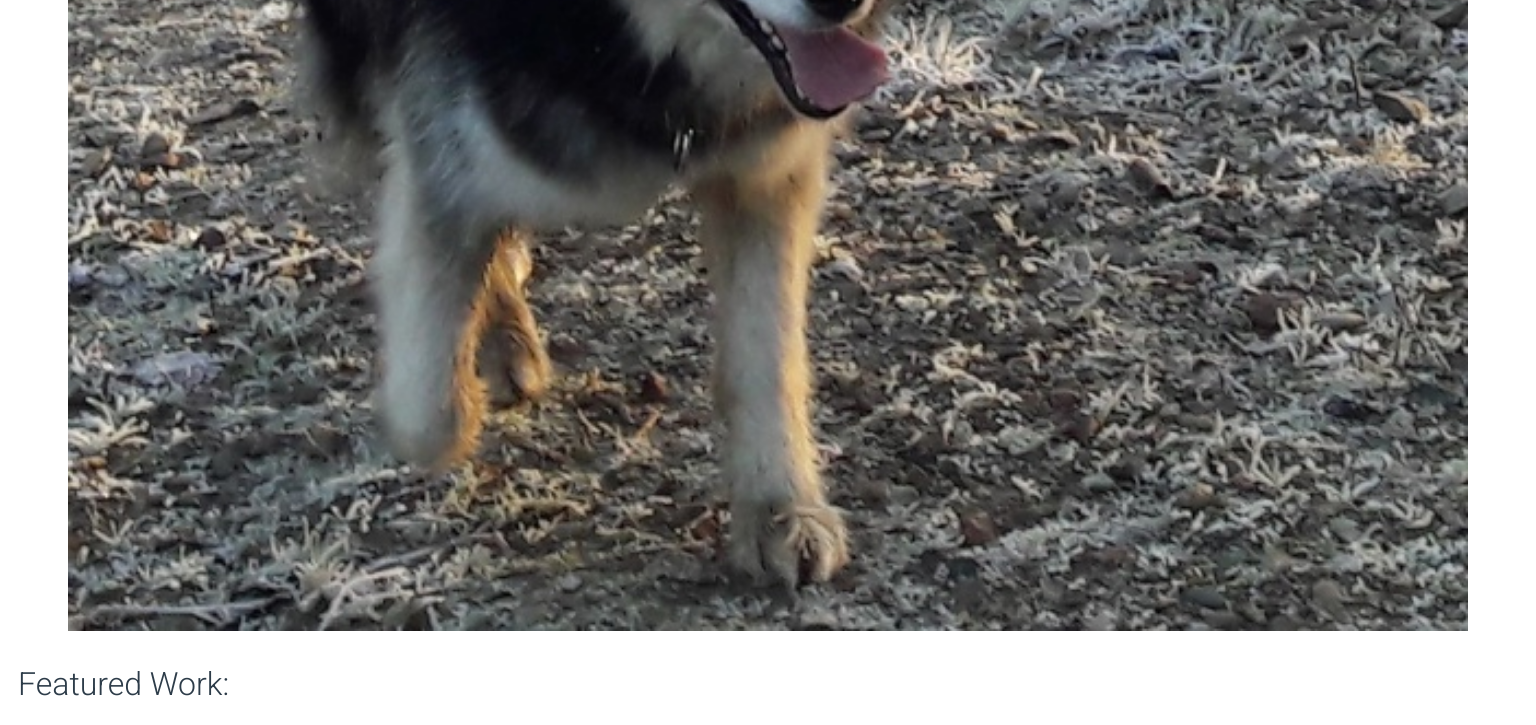
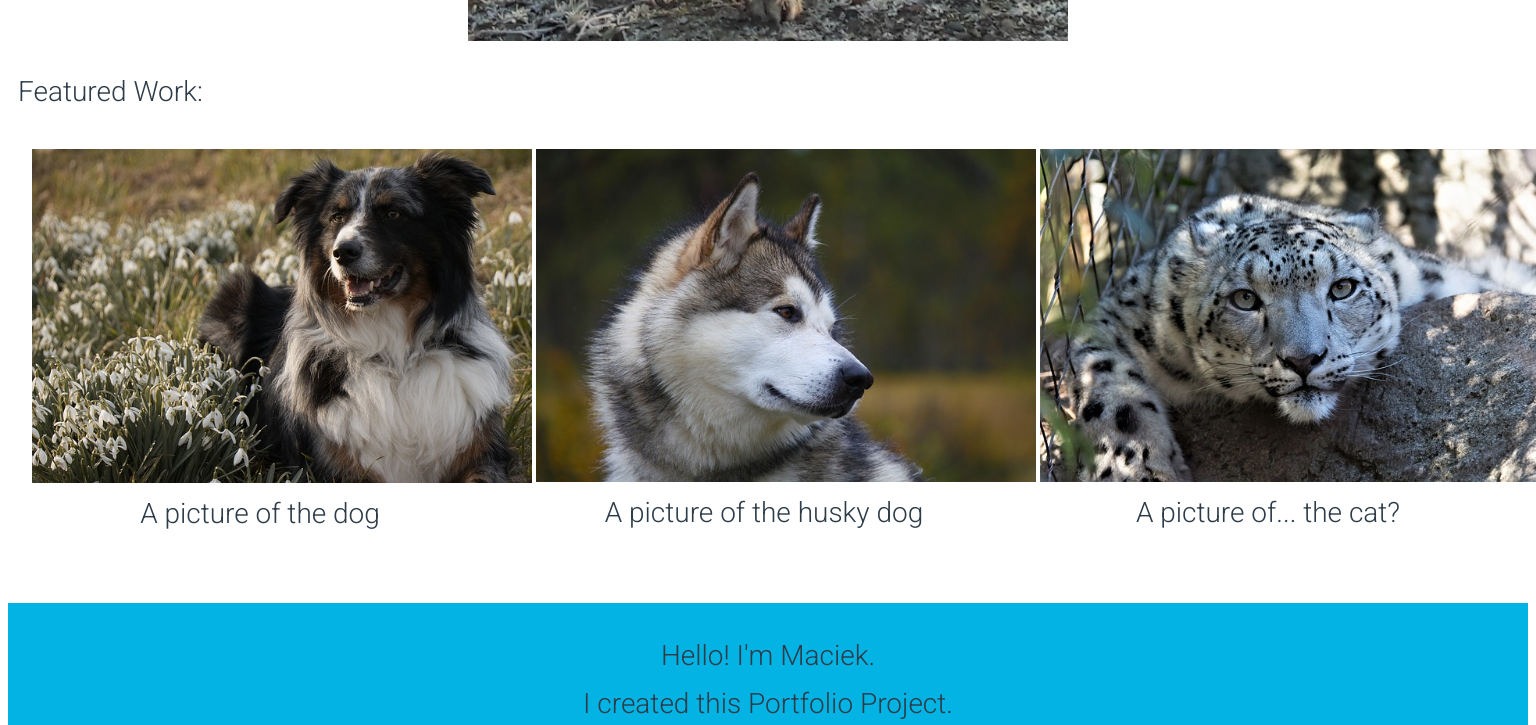
Before and after one commit to MaciekGrr/Portfolio, a plain HTML site: page index.html in a window 1536 px wide. Shown: the part 560-1285 px from the top of the page. Drawn offline with Linux system fonts and the light colour scheme; files whose address does not match are found by name.

Commit message:
Add files via upload

```diff
--- a/css/styles.css
+++ b/css/styles.css
@@ -1,12 +1,8 @@
-
-
-
-html,body {
+html, body {
   box-sizing: border-box;
   font-family: 'Roboto', sans-serif;
   color: #2d3c49;
 }
-
 
 header {
   text-align: right;
@@ -17,13 +13,12 @@ header {
   border-color: #7d97ad;
   border-bottom-style: solid;
   border-width: medium;
-    width: 100%;
 }
 
 p {
   padding: 10px 10px 5px;
   margin: 0;
-  font-size: 22px;
+  font-size: 16px;
   font-weight: 300;
   height: auto;
 }
@@ -32,7 +27,7 @@ p {
   text-transform: uppercase;
 }
 
-.bold  {
+.bold {
   font-weight: 500;
 }
 
@@ -53,12 +48,15 @@ h1, h2, h3, h4, h5, h6 {
   margin-top: 0;
 }
 
-section {
-  width: 100%;
+.picWinter {
+  display: block;
+  width: 280px;
+  height: auto;
+  margin: 20px 0.5em 0;
 }
 
-.picWinter {
-  display: none;
+picture {
+  background-color: #02b3e4;
 }
 
 .animals {
@@ -68,18 +66,16 @@ section {
 }
 
 .photos {
-min-width: 240px;
-margin: 0 0.5em 0;
+  margin: 0 0.5em 2em;
 }
 
 .images {
-  width: 30%;
-  width: 320px;
+  width: 300px;
   height: auto;
 }
 
-.footer {
-    display:block;
+footer {
+  display: block;
   background-color: #02b3e4;
   text-align: center;
   font-size: 16px;
@@ -88,65 +84,72 @@ margin: 0 0.5em 0;
 
 .container {
   margin: 0 0 15px;
+}
 
-}
 .containerDesc {
   text-align: center;
 }
+
 /*  max-width: 385px; height: 35vh;
 .intro em {
   color: #3ee6bf;
   font-style: normal;
   position: relative;
-  font-weight: 700;
-}
+  font-weight: 700:
 
-*/
-/*  padding-right: 25%;    deleted  */
-/*  max-width: 385px; height: 35vh; */
+padding-right: 25%;    deleted
+ max-width: 385px; height: 35vh; */
 
 @media screen and (min-width: 640px) {
-
   .picWinter {
     display: block;
     width: 100%;
-    min-width: 320px;
-    max-width: 640px;
+    max-width: 360px;
     height: auto;
     margin-left: auto;
     margin-right: auto;
     padding: 1.5em;
   }
 
-.header, .container, .footer {
-  max-width: 1100px;
-  margin-left: auto;
-  margin-right: auto;
-}
-
   header {
     font-size: 28px;
   }
-
   p {
     font-size: 26px;
   }
-
   .footer {
     font-size: 20px;
+    margin-top: 1em;
   }
-
 
 }
 
-@media screen and (min-width: 1150px) {
+@media screen and (min-width: 1025px) {
+
+  .picWinter {
+    max-width: 400px;
+  }
+  .images {
+    width: 400px;
+    min-width: 400px;
+    height: auto;
+  }
+  header {
+    font-size: 30px;
+  }
+  p {
+    font-size: 28px;
+  }
+  .footer {
+    font-size: 22px;
+    margin-top: 0.5em;
+  }
 
   .relative {
     position: relative;
     top: -20px;
     left: -10px;
   }
-
   .logo {
     position: absolute;
     top: 0;
@@ -157,34 +160,25 @@ p {
   }
 }
 
-@media screen and (min-width: 1440px) {
+@media screen and (min-width: 1441px) {
 
   .picWinter {
-    max-width: 1400px;
+    max-width: 600px;
+  }
+  .photos {
+    width: 30%;
+    height: auto;
+    padding: 1em;
   }
 
   .images {
-  width: 30%;
-  width: 640px;
+    min-width: 400px;
+    width: 500px;
     height: auto;
   }
 
-.photos {
-min-width: 360px;}
-
-header {
-      font-size: 34px;
+  .header, .container, .footer {
+    max-width: 1800px;
+    margin-left: auto;
+    margin-right: auto;
   }
-
-p {
-    font-size: 32px;
-}
-
-.footer {
-    font-size: 26px;
-    margin-top: 3em;
-  }
-
-  .header, .container, .footer {
-    max-width: 2000px;
-}
```
Lines whose indentation alone changed are shown as unchanged.
